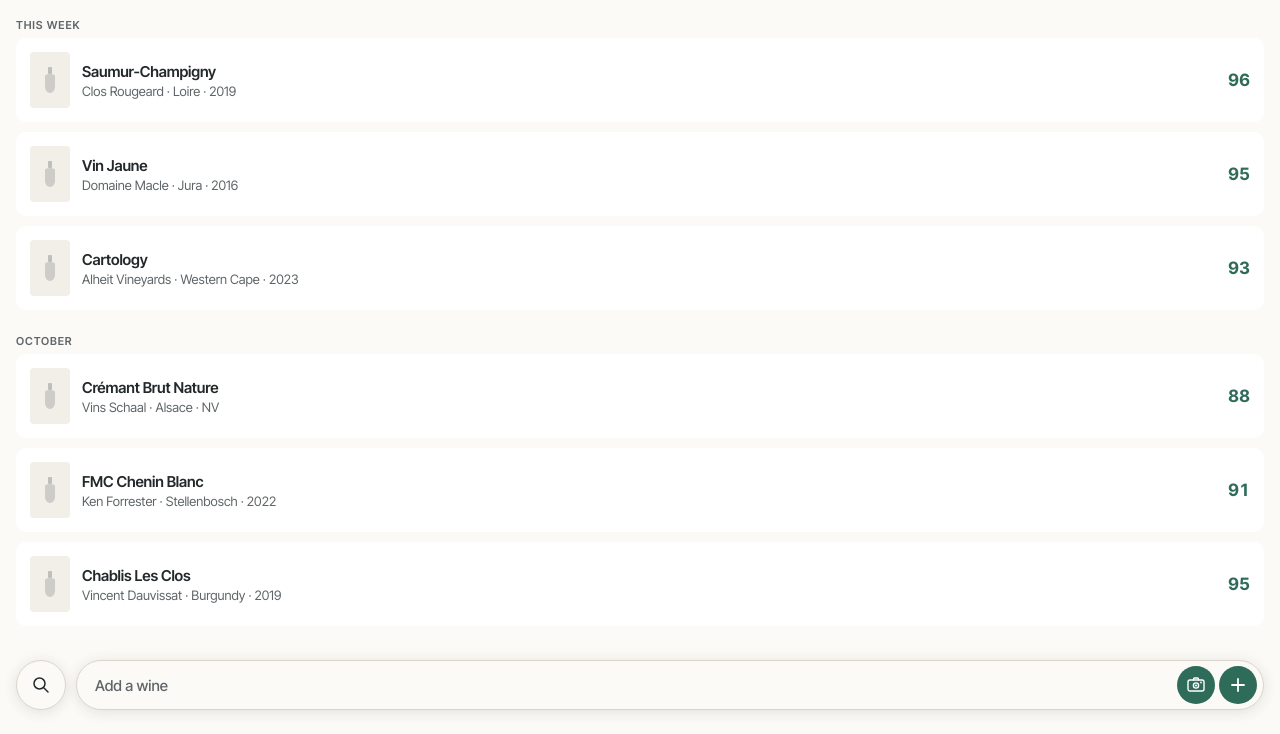
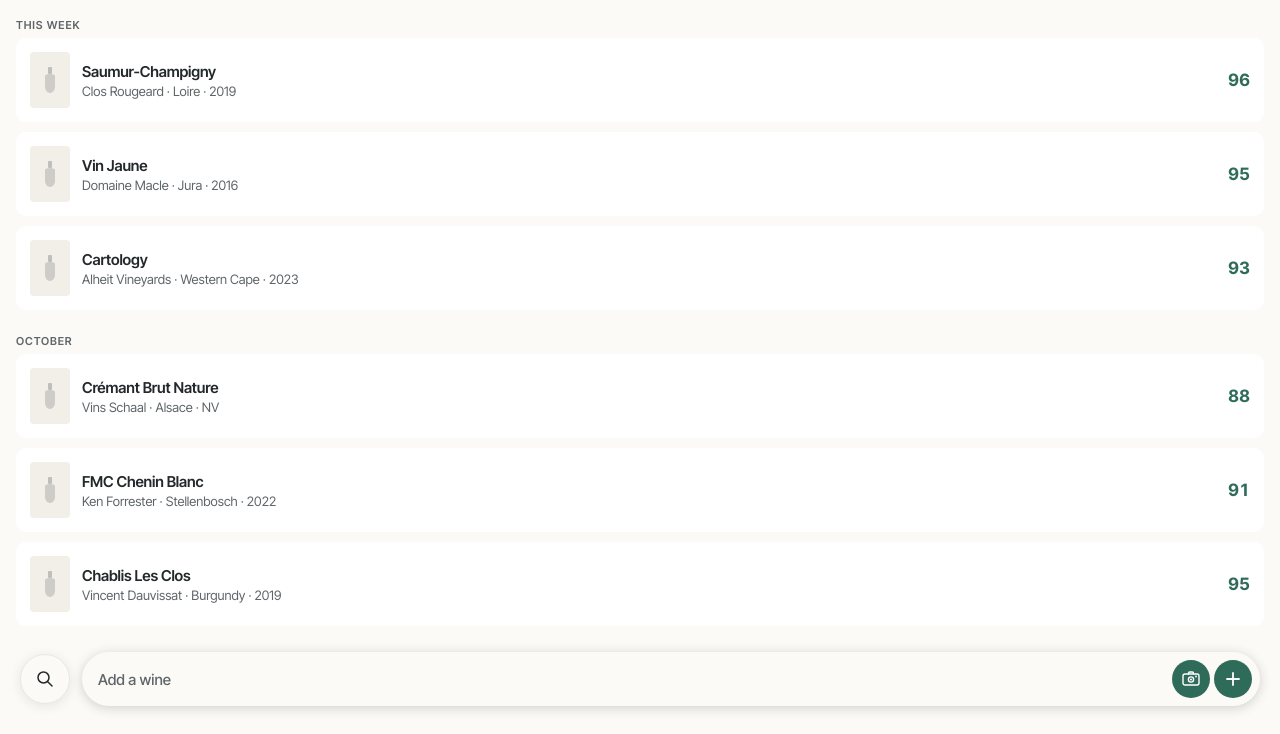
Before and after one commit to BenWappleyard/wine-journal, a plain HTML site: page index.html in a window 1280 px wide. Shown: the part 66-800 px from the top of the page. Drawn offline with Linux system fonts and the light colour scheme.

Commit message:
Fix floating controls to match Paper design
Co-Authored-By: Claude Sonnet 4.6 <noreply@anthropic.com>
Claude-Session: https://claude.ai/code/session_01J7rGcUdL5qHw3vhuLF4xNG

```diff
--- a/index.html
+++ b/index.html
@@ -188,13 +188,13 @@
   /* Floating controls */
   .float-controls {
     position: absolute;
-    bottom: calc(var(--safe-bottom) + 24px);
-    left: 16px;
-    right: 16px;
+    bottom: calc(var(--safe-bottom) + 28px);
+    left: 20px;
+    right: 20px;
     display: flex;
     align-items: center;
     justify-content: space-between;
-    gap: 10px;
+    gap: 12px;
     pointer-events: none;
     z-index: 20;
   }
@@ -205,8 +205,8 @@
     height: 50px;
     border-radius: 50%;
     background: var(--surface);
-    border: 1.5px solid var(--hairline);
-    box-shadow: 0 2px 14px rgba(35,40,42,0.12);
+    border: 1px solid #E7E7E7;
+    box-shadow: 0 2px 12px rgba(35,40,42,0.1);
     display: flex;
     align-items: center;
     justify-content: center;
@@ -221,11 +221,9 @@
     align-items: center;
     justify-content: space-between;
     background: var(--surface);
-    border: 1.5px solid var(--hairline);
     border-radius: 100px;
-    padding: 6px 6px 6px 18px;
-    height: 50px;
-    box-shadow: 0 2px 14px rgba(35,40,42,0.12);
+    padding: 8px 8px 8px 16px;
+    box-shadow: 0 2px 12px rgba(35,40,42,0.2);
     gap: 10px;
     flex: 1;
   }
```
